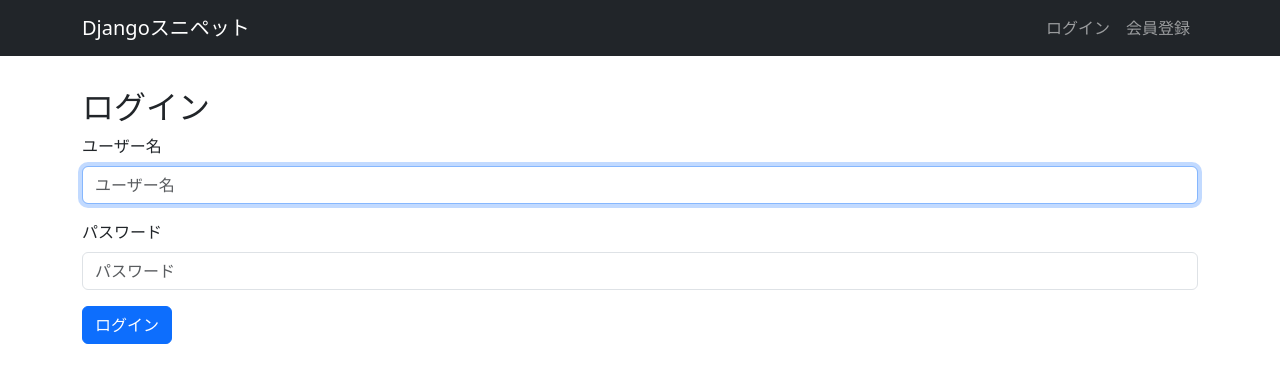
After one commit to hikaru-0602/Django_Learunning, a Django app: page /accounts/login/ in a window 1280 px wide. The commit adds this page. Shown: the top 383 px of the page. Run offline with Django 4.2, Linux system fonts and the light colour scheme; some libraries are stand-ins or nearby versions.

Commit message:
ログイン・ログアウト・会員登録

```diff
--- /dev/null
+++ b/djangotest/accounts/templates/accounts/login.html
@@ -0,0 +1,9 @@
+{% extends "base.html"%} {% load django_bootstrap5%} {% block main %}
+<h2>ログイン</h2>
+
+<form method="post">
+  {% csrf_token %}
+  <input type="hidden" name="next" value="{{ next }}" />
+  {% bootstrap_form form %} {% bootstrap_button button_type="submit" content="ログイン"%}
+</form>
+{% endblock%}
--- /dev/null
+++ b/djangotest/accounts/templates/accounts/signup.html
@@ -0,0 +1,4 @@
+{%extends "base.html"%} {%load django_bootstrap5%} {%block main%}
+<h2>会員登録</h2>
+<form method="post">{%csrf_token%} {%bootstrap_form form%} {%bootstrap_button button_type="submit" content="登録"%}</form>
+{%endblock%}
--- a/djangotest/accounts/urls.py
+++ b/djangotest/accounts/urls.py
@@ -1,7 +1,14 @@
-from django.contrib.auth import LoginView, LogoutView
+from django.contrib.auth.views import LoginView, LogoutView
 from django.urls import path
+from django.contrib.auth.forms import UserCreationForm
+from django.views.generic.edit import CreateView
 
 urlpatterns = [
+    path('signup/', CreateView.as_view(
+        template_name='accounts/signup.html',
+        form_class=UserCreationForm,
+        success_url='/'
+    ), name='signup'),
     path('login/', LoginView.as_view(
         redirect_authenticated_user=True,
         template_name='accounts/login.html'
--- a/djangotest/djangotest/settings.py
+++ b/djangotest/djangotest/settings.py
@@ -115,6 +115,10 @@ USE_I18N = True
 
 USE_TZ = True
 
+LOGIN_URL = '/accounts/login'  #ログインページのURL
+LOGIN_REDIRECT_URL = '/'  #ログイン後のリダイレクト先のURL
+LOGOUT_REDIRECT_URL = '/'  #ログアウト後のリダイレクト先のURL
+
 
 # Static files (CSS, JavaScript, Images)
 # https://docs.djangoproject.com/en/4.2/howto/static-files/
--- a/djangotest/djangotest/urls.py
+++ b/djangotest/djangotest/urls.py
@@ -22,4 +22,5 @@ urlpatterns = [
     path('', top, name='top'),
     path('snippets/', include('snippets.urls')),
     path('admin/', admin.site.urls),
+    path('accounts/', include('accounts.urls')),
 ]
--- a/djangotest/snippets/templates/base.html
+++ b/djangotest/snippets/templates/base.html
@@ -11,6 +11,14 @@
     <nav class="navbar navbar-expand flex-md-row navbar-dark bg-dark">
       <div class="container justify-content-between">
         <a href="/" class="navbar-brand">Djangoスニペット</a>
+        <ul class="navbar-nav mr-md-2">
+          {% if user.is_authenticated %}
+          <li class="nav-item"><a class="nav-link" href="{% url 'logout' %}">ログアウト</a></li>
+          {% else %}
+          <li class="nav-item"><a class="nav-link" href="{% url 'login' %}">ログイン</a></li>
+          <li class="nav-item"><a class="nav-link" href="{% url 'signup' %}">会員登録</a></li>
+          {% endif %}
+        </ul>
       </div>
     </nav>
     <main>
--- a/djangotest/snippets/templates/snippets/snippet_edit.html
+++ b/djangotest/snippets/templates/snippets/snippet_edit.html
@@ -1,7 +1,4 @@
 {% extends "base.html" %} {% load django_bootstrap5 %}{% block main %}
 <h2>スニペットの編集</h2>
-<form method="post">
-  {% csrf_token %} {% bootstrap_form form %}
-  <button type="submit">保存</button>
-</form>
+<form method="post">{% csrf_token %} {% bootstrap_form form %} {% bootstrap_button button_type="submit" content="保存"%}</form>
 {% endblock%}
--- a/djangotest/snippets/templates/snippets/snippet_new.html
+++ b/djangotest/snippets/templates/snippets/snippet_new.html
@@ -1,8 +1,5 @@
 {% extends "base.html" %} {% load django_bootstrap5%} {% block main %}
 
 <h2>スニペットの登録</h2>
-<form method="post">
-  {% csrf_token %} {% bootstrap_form form %}
-  <button type="submit">登録</button>
-</form>
+<form method="post">{% csrf_token %} {% bootstrap_form form %} {% bootstrap_button button_type="submit" content="登録"%}</form>
 {% endblock%}
```
Also changed, not shown: djangotest/db.sqlite3.
